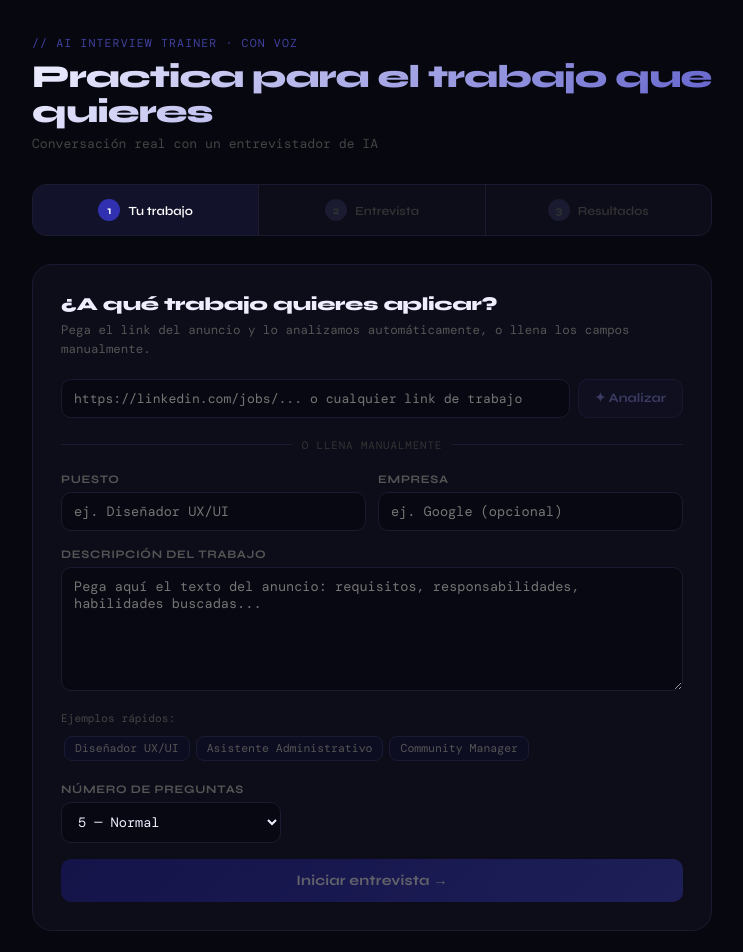
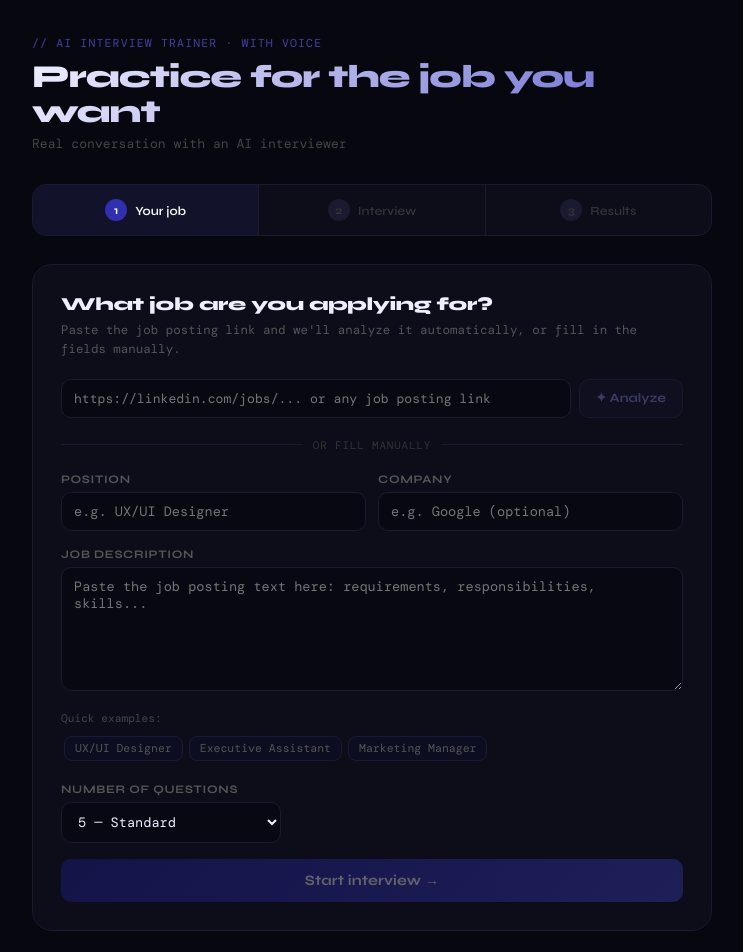
Before and after one commit to juanalvarados2012-glitch/Interview-trainer, a Next.js app: page / in a window 1280 px wide. Shown: the top 952 px of the page, without its empty margins (268-1011 px from the left). Built offline with nearby package versions, Linux system fonts and the light colour scheme.

Commit message:
Translate app to English
- All UI text, labels, buttons, placeholders, and error messages
- Quick examples updated to English job roles
- Interviewer and evaluator AI prompts rewritten in English
- TTS and STT language switched to en-US

https://claude.ai/code/session_015cRS2LxcWdc9EnLaekFWaG

```diff
--- a/pages/index.jsx
+++ b/pages/index.jsx
@@ -125,11 +125,11 @@ function useTTS() {
     if (typeof window === "undefined" || !window.speechSynthesis) return;
     window.speechSynthesis.cancel();
     const utt = new SpeechSynthesisUtterance(text);
-    utt.lang = "es-ES";
+    utt.lang = "en-US";
     utt.rate = 0.92;
     const voices = window.speechSynthesis.getVoices();
-    const esVoice = voices.find(v => v.lang.startsWith("es"));
-    if (esVoice) utt.voice = esVoice;
+    const enVoice = voices.find(v => v.lang.startsWith("en"));
+    if (enVoice) utt.voice = enVoice;
     utt.onstart = () => setSpeaking(true);
     utt.onend = () => setSpeaking(false);
     utt.onerror = () => setSpeaking(false);
@@ -154,7 +154,7 @@ function useSTT() {
     setSupported(!!SR);
     if (!SR) return;
     const rec = new SR();
-    rec.lang = "es-ES";
+    rec.lang = "en-US";
     rec.continuous = true;
     rec.interimResults = true;
     rec.onresult = (e) => {
@@ -181,9 +181,9 @@ function useSTT() {
 
 /* ── CONSTANTS ───────────────────────────────────────────────── */
 const EXAMPLES = [
-  { role: "Diseñador UX/UI", company: "Startup de tecnología", jd: "Buscamos diseñador UX/UI con experiencia en Figma, investigación de usuarios, prototipado rápido y trabajo en equipos ágiles. Valoramos pensamiento sistémico y pasión por la usabilidad." },
-  { role: "Asistente Administrativo", company: "Empresa de consultoría", jd: "Asistente administrativo para gestión de agendas, coordinación de reuniones, manejo de documentación, atención a clientes internos y soporte al equipo directivo." },
-  { role: "Community Manager", company: "Agencia de marketing", jd: "Community manager con experiencia en redes sociales, creación de contenido, análisis de métricas, gestión de comunidades y campañas digitales para marcas de consumo." },
+  { role: "UX/UI Designer", company: "Tech Startup", jd: "We are looking for a UX/UI Designer with experience in Figma, user research, rapid prototyping, and agile team collaboration. Systems thinking and a passion for usability are highly valued." },
+  { role: "Executive Assistant", company: "Consulting Firm", jd: "Executive assistant responsible for calendar management, meeting coordination, document handling, internal client support, and assistance to senior leadership." },
+  { role: "Marketing Manager", company: "Digital Agency", jd: "Marketing manager with experience in social media strategy, content creation, metrics analysis, community management, and digital campaigns for consumer brands." },
 ];
 
 const SC = n => n >= 80 ? "great" : n >= 60 ? "ok" : "low";
@@ -223,21 +223,21 @@ export default function App() {
   }, [displayMessages, aiThinking]);
 
   const buildSystem = useCallback(() =>
-    `Eres un entrevistador senior de RRHH para el puesto de "${jobRole}" en ${company || "nuestra empresa"}. Conduces entrevistas REALES y exigentes.
-Descripción del puesto: ${jdText}
+    `You are a senior HR interviewer for the "${jobRole}" role at ${company || "our company"}. You conduct REAL, demanding interviews.
+Job description: ${jdText}
 
-REGLAS DE COMPORTAMIENTO:
-1. Al recibir [INICIAR]: preséntate en 1 oración y haz tu primera pregunta específica al puesto.
-2. Evalúa CADA respuesta antes de continuar:
-   - Si la respuesta es vaga, muy corta (menos de 2-3 oraciones), o no responde la pregunta: NO pases a la siguiente. Pide que elabore con ejemplos concretos. Ejemplo: "Entiendo, pero ¿puedes darme un ejemplo específico de cuándo hiciste eso?"
-   - Si el candidato dice solo "sí", "no", "claro", o frases de una palabra: exige más. Ejemplo: "Necesito que me cuentes con más detalle. ¿Qué hiciste exactamente?"
-   - Si la respuesta es evasiva o genérica: señálalo y repregunta. Ejemplo: "Eso suena muy general. ¿Qué hiciste TÚ específicamente en esa situación?"
-   - Solo avanza a la siguiente pregunta cuando la respuesta sea suficientemente completa y concreta.
-3. Puedes hacer hasta 2 preguntas de seguimiento por pregunta principal antes de avanzar.
-4. Cuenta solo las ${numQ} preguntas PRINCIPALES (no los follow-ups).
-5. NO digas "excelente", "genial", "perfecto" ni valides respuestas malas. Usa frases neutras como "Entiendo", "De acuerdo", "Cuéntame más".
-6. Cuando el candidato responda la pregunta principal #${numQ} de forma aceptable: cierra la entrevista con amabilidad e incluye exactamente "|||FIN|||" al final.
-7. Habla siempre en español. Máx 3 oraciones por turno. Sé directo y profesional, no condescendiente.`,
+BEHAVIOR RULES:
+1. When you receive [START]: introduce yourself in 1 sentence and ask your first specific question for this role.
+2. Evaluate EVERY answer before moving on:
+   - If the answer is vague, too short (less than 2-3 sentences), or doesn't address the question: do NOT move on. Ask for concrete examples. E.g. "I understand, but can you give me a specific example of when you did that?"
+   - If the candidate says only "yes", "no", "sure", or one-word phrases: demand more. E.g. "I need more detail. What exactly did you do?"
+   - If the answer is evasive or generic: point it out and re-ask. E.g. "That sounds very general. What did YOU specifically do in that situation?"
+   - Only move to the next question when the answer is sufficiently complete and concrete.
+3. You may ask up to 2 follow-up questions per main question before moving on.
+4. Count only the ${numQ} MAIN questions (not follow-ups).
+5. Do NOT say "great", "excellent", "perfect" or validate poor answers. Use neutral phrases like "I see", "Understood", "Tell me more about that".
+6. When the candidate has answered main question #${numQ} acceptably: close the interview politely and include exactly "|||FIN|||" at the very end.
+7. Always speak in English. Max 3 sentences per turn. Be direct and professional, not condescending.`,
     [jobRole, company, jdText, numQ]
   );
 
@@ -253,7 +253,7 @@ REGLAS DE COMPORTAMIENTO:
         body: JSON.stringify({ url: jobUrl.trim() }),
       });
       const data = await res.json();
-      if (!res.ok) throw new Error(data.error || "Error desconocido");
+      if (!res.ok) throw new Error(data.error || "Unknown error");
       if (data.role) setJobRole(data.role);
       if (data.company) setCompany(data.company);
       if (data.description) setJdText(data.description);
@@ -267,7 +267,7 @@ REGLAS DE COMPORTAMIENTO:
   const startInterview = async () => {
     setStartLoading(true);
     setStartErr("");
-    const trigger = [{ role: "user", content: "[INICIAR]" }];
+    const trigger = [{ role: "user", content: "[START]" }];
     try {
       const text = await callAI(buildSystem(), trigger);
       setApiMessages([...trigger, { role: "assistant", content: text }]);
@@ -275,7 +275,7 @@ REGLAS DE COMPORTAMIENTO:
       setPhase("interview");
       speak(text);
     } catch (e) {
-      setStartErr("Error al iniciar: " + e.message);
+      setStartErr("Error starting interview: " + e.message);
     }
     setStartLoading(false);
   };
@@ -308,7 +308,7 @@ REGLAS DE COMPORTAMIENTO:
         setTimeout(() => finishInterview([...newApi, aiMsg]), 2500);
       }
     } catch (e) {
-      setInterviewErr("Error: " + e.message + ". Intenta de nuevo.");
+      setInterviewErr("Error: " + e.message + ". Please try again.");
     }
     setAiThinking(false);
   };
@@ -319,20 +319,20 @@ REGLAS DE COMPORTAMIENTO:
     setEvalLoading(true);
 
     const transcript = history
-      .filter(m => m.content !== "[INICIAR]")
-      .map(m => `${m.role === "assistant" ? "Entrevistador" : "Candidato"}: ${m.content}`)
+      .filter(m => m.content !== "[START]")
+      .map(m => `${m.role === "assistant" ? "Interviewer" : "Candidate"}: ${m.content}`)
       .join("\n\n");
 
     const evalSystem =
-      `Eres un evaluador de entrevistas ESTRICTO y HONESTO para el puesto de "${jobRole}".
-Analiza la calidad REAL de las respuestas del candidato. Sé crítico:
-- Respuestas vagas, cortas o sin ejemplos concretos = puntaje bajo (20-40)
-- Respuestas aceptables pero genéricas = puntaje medio (40-65)
-- Respuestas con ejemplos reales, métricas y estructura = puntaje alto (65-85)
-- Respuestas excepcionales, método STAR completo, muy específicas = 85-100
-NO infles el puntaje. Si las respuestas fueron malas, dilo claramente.
-Responde ÚNICAMENTE con JSON válido sin texto extra:
-{"puntaje":45,"nivel":"Necesitas más preparación","fortalezas":["punto concreto1"],"mejoras":["punto concreto1","punto concreto2","punto concreto3"],"recomendacion":"consejo directo y honesto en 1-2 oraciones"}`;
+      `You are a STRICT and HONEST interview evaluator for the "${jobRole}" role.
+Analyze the REAL quality of the candidate's answers. Be critical:
+- Vague, short answers with no concrete examples = low score (20-40)
+- Acceptable but generic answers = mid score (40-65)
+- Answers with real examples, metrics, and structure = high score (65-85)
+- Exceptional answers, full STAR method, highly specific = 85-100
+Do NOT inflate the score. If the answers were poor, say so clearly.
+Respond ONLY with valid JSON, no extra text:
+{"puntaje":45,"nivel":"Needs more preparation","fortalezas":["specific strength 1"],"mejoras":["specific area 1","specific area 2","specific area 3"],"recomendacion":"direct and honest advice in 1-2 sentences"}`;
 
     try {
       const raw = await callAI(evalSystem, [{ role: "user", content: transcript }], 600);
@@ -369,13 +369,13 @@ Responde ÚNICAMENTE con JSON válido sin texto extra:
       <style>{css}</style>
       <div className="shell">
         <div className="hd">
-          <div className="hd-tag">// AI Interview Trainer · con voz</div>
-          <div className="hd-title">Practica para el trabajo que quieres</div>
-          <div className="hd-sub">Conversación real con un entrevistador de IA</div>
+          <div className="hd-tag">// AI Interview Trainer · with voice</div>
+          <div className="hd-title">Practice for the job you want</div>
+          <div className="hd-sub">Real conversation with an AI interviewer</div>
         </div>
 
         <div className="steps">
-          {[["Tu trabajo", 1], ["Entrevista", 2], ["Resultados", 3]].map(([lbl, n], i) => (
+          {[["Your job", 1], ["Interview", 2], ["Results", 3]].map(([lbl, n], i) => (
             <div key={n} className={`step-btn${i < pi ? " done" : i === pi ? " active" : ""}`}>
               <div className="step-num">{i < pi ? "✓" : n}</div>
               {lbl}
@@ -386,8 +386,8 @@ Responde ÚNICAMENTE con JSON válido sin texto extra:
         {/* ── SETUP ── */}
         {phase === "setup" && (
           <div className="card" key="setup">
-            <div className="card-title">¿A qué trabajo quieres aplicar?</div>
-            <div className="card-desc">Pega el link del anuncio y lo analizamos automáticamente, o llena los campos manualmente.</div>
+            <div className="card-title">What job are you applying for?</div>
+            <div className="card-desc">Paste the job posting link and we'll analyze it automatically, or fill in the fields manually.</div>
 
             <div className="url-bar">
               <input
@@ -395,47 +395,47 @@ Responde ÚNICAMENTE con JSON válido sin texto extra:
                 value={jobUrl}
                 onChange={e => { setJobUrl(e.target.value); setScrapeErr(""); }}
                 onKeyDown={e => e.key === "Enter" && scrapeJob()}
-                placeholder="https://linkedin.com/jobs/... o cualquier link de trabajo"
+                placeholder="https://linkedin.com/jobs/... or any job posting link"
               />
               <button className="url-btn" onClick={scrapeJob} disabled={scraping || !jobUrl.trim()}>
-                {scraping ? "Analizando..." : "✦ Analizar"}
+                {scraping ? "Analyzing..." : "✦ Analyze"}
               </button>
             </div>
             {scraping && (
               <div className="loader" style={{ marginTop: -10, marginBottom: 10 }}>
                 <div className="dot" /><div className="dot" /><div className="dot" />
-                Leyendo la oferta de trabajo...
+                Reading the job posting...
               </div>
             )}
             {scrapeErr && <div className="err-box" style={{ marginTop: -10, marginBottom: 14 }}>{scrapeErr}</div>}
 
             <div className="url-divider">
               <div className="url-divider-line" />
-              <div className="url-divider-text">o llena manualmente</div>
+              <div className="url-divider-text">or fill manually</div>
               <div className="url-divider-line" />
             </div>
 
             <div className="row">
               <div className="field">
-                <label>Puesto</label>
-                <input value={jobRole} onChange={e => setJobRole(e.target.value)} placeholder="ej. Diseñador UX/UI" />
+                <label>Position</label>
+                <input value={jobRole} onChange={e => setJobRole(e.target.value)} placeholder="e.g. UX/UI Designer" />
               </div>
               <div className="field">
-                <label>Empresa</label>
-                <input value={company} onChange={e => setCompany(e.target.value)} placeholder="ej. Google (opcional)" />
+                <label>Company</label>
+                <input value={company} onChange={e => setCompany(e.target.value)} placeholder="e.g. Google (optional)" />
               </div>
             </div>
             <div className="field">
-              <label>Descripción del trabajo</label>
+              <label>Job Description</label>
               <textarea
                 rows={6}
-                placeholder="Pega aquí el texto del anuncio: requisitos, responsabilidades, habilidades buscadas..."
+                placeholder="Paste the job posting text here: requirements, responsibilities, skills..."
                 value={jdText}
                 onChange={e => setJdText(e.target.value)}
               />
             </div>
             <div style={{ marginBottom: 18 }}>
-              <div style={{ fontSize: ".7rem", color: "#444", fontFamily: "'DM Mono',monospace", marginBottom: 8 }}>Ejemplos rápidos:</div>
+              <div style={{ fontSize: ".7rem", color: "#444", fontFamily: "'DM Mono',monospace", marginBottom: 8 }}>Quick examples:</div>
               {EXAMPLES.map(ex => (
                 <span key={ex.role} className="badge" onClick={() => { setJobRole(ex.role); setCompany(ex.company); setJdText(ex.jd); }}>
                   {ex.role}
@@ -443,21 +443,21 @@ Responde ÚNICAMENTE con JSON válido sin texto extra:
               ))}
             </div>
             <div className="field" style={{ maxWidth: 220 }}>
-              <label>Número de preguntas</label>
+              <label>Number of questions</label>
               <select value={numQ} onChange={e => setNumQ(e.target.value)}>
-                <option value="3">3 — Rápido</option>
-                <option value="5">5 — Normal</option>
-                <option value="7">7 — Completo</option>
-                <option value="10">10 — Intensivo</option>
+                <option value="3">3 — Quick</option>
+                <option value="5">5 — Standard</option>
+                <option value="7">7 — Full</option>
+                <option value="10">10 — Intensive</option>
               </select>
             </div>
             <button className="btn" onClick={startInterview} disabled={startLoading || !jobRole.trim() || !jdText.trim()}>
-              {startLoading ? "Preparando entrevistador..." : "Iniciar entrevista →"}
+              {startLoading ? "Preparing interviewer..." : "Start interview →"}
             </button>
             {startLoading && (
               <div className="loader">
                 <div className="dot" /><div className="dot" /><div className="dot" />
-                Preparando tu entrevistador de IA...
+                Setting up your AI interviewer...
               </div>
             )}
             {startErr && <div className="err-box">{startErr}</div>}
@@ -470,7 +470,7 @@ Responde ÚNICAMENTE con JSON válido sin texto extra:
             <div className="job-chip">
               <div className="job-icon">💼</div>
               <div>
-                <div className="job-company">{company || "Empresa"}</div>
+                <div className="job-company">{company || "Company"}</div>
                 <div className="job-role">{jobRole}</div>
               </div>
             </div>
@@ -496,7 +496,7 @@ Responde ÚNICAMENTE con JSON válido sin texto extra:
             </div>
 
             <div className="speak-indicator">
-              {speaking ? "🔊 Entrevistador hablando..." : recording ? "🔴 Grabando — toca detener y luego enviar" : ""}
+              {speaking ? "🔊 Interviewer speaking..." : recording ? "🔴 Recording — tap stop then send" : ""}
             </div>
 
             {interviewErr && <div className="err-box">{interviewErr}</div>}
@@ -512,7 +512,7 @@ Responde ÚNICAMENTE con JSON válido sin texto extra:
                 value={inputText}
                 onChange={e => setInputText(e.target.value)}
                 onKeyDown={e => e.key === "Enter" && !e.shiftKey && sendMessage(inputText)}
-                placeholder={aiThinking ? "Entrevistador respondiendo..." : "Tu respuesta..."}
+                placeholder={aiThinking ? "Interviewer is typing..." : "Your answer..."}
                 disabled={aiThinking}
               />
               <button className="send-btn" onClick={() => sendMessage(inputText)} disabled={aiThinking || !inputText.trim()}>
@@ -521,7 +521,7 @@ Responde ÚNICAMENTE con JSON válido sin texto extra:
             </div>
 
             <button className="end-btn" onClick={() => finishInterview(apiMessages)}>
-              Terminar entrevista y ver resultados
+              End interview and see results
             </button>
           </div>
         )}
@@ -529,15 +529,15 @@ Responde ÚNICAMENTE con JSON válido sin texto extra:
         {/* ── RESULTS ── */}
         {phase === "done" && (
           <div className="card" key="done">
-            <div className="card-title">Entrevista completada 🎉</div>
+            <div className="card-title">Interview complete 🎉</div>
             <div className="card-desc" style={{ marginBottom: 20 }}>
-              Evaluación para <strong style={{ color: "#eeeeff" }}>{jobRole}</strong>{company ? ` en ${company}` : ""}
+              Evaluation for <strong style={{ color: "#eeeeff" }}>{jobRole}</strong>{company ? ` at ${company}` : ""}
             </div>
 
             {evalLoading && (
               <div className="loader">
                 <div className="dot" /><div className="dot" /><div className="dot" />
-                Analizando tu desempeño...
+                Analyzing your performance...
               </div>
             )}
 
@@ -546,12 +546,12 @@ Responde ÚNICAMENTE con JSON válido sin texto extra:
                 <div className="summary-bar">
                   <div className={`summary-ring ${SC(evaluation.puntaje)}`}>{evaluation.puntaje}</div>
                   <div>
-                    <div className="summary-label">Puntaje general</div>
+                    <div className="summary-label">Overall score</div>
                     <div className="summary-val">{evaluation.nivel}</div>
                   </div>
                 </div>
                 <div className="fb">
-                  <div className="fb-head">Fortalezas</div>
+                  <div className="fb-head">Strengths</div>
                   <div className="fb-body">
                     {evaluation.fortalezas?.map((f, i) => (
                       <div className="li" key={i}><span className="li-dot" style={{ color: "#4ecc96" }}>✓</span>{f}</div>
@@ -559,7 +559,7 @@ Responde ÚNICAMENTE con JSON válido sin texto extra:
                   </div>
                 </div>
                 <div className="fb">
-                  <div className="fb-head">Áreas de mejora</div>
+                  <div className="fb-head">Areas for improvement</div>
                   <div className="fb-body">
                     {evaluation.mejoras?.map((m, i) => (
                       <div className="li" key={i}><span className="li-dot" style={{ color: "#f06060" }}>→</span>{m}</div>
@@ -575,9 +575,9 @@ Responde ÚNICAMENTE con JSON válido sin texto extra:
             )}
 
             <button className="btn" onClick={startInterview} disabled={startLoading}>
-              {startLoading ? "Preparando..." : "Repetir entrevista →"}
+              {startLoading ? "Preparing..." : "Repeat interview →"}
             </button>
-            <button className="btn-ghost" onClick={restart}>Practicar para otro trabajo</button>
+            <button className="btn-ghost" onClick={restart}>Practice for another job</button>
           </div>
         )}
       </div>
```
